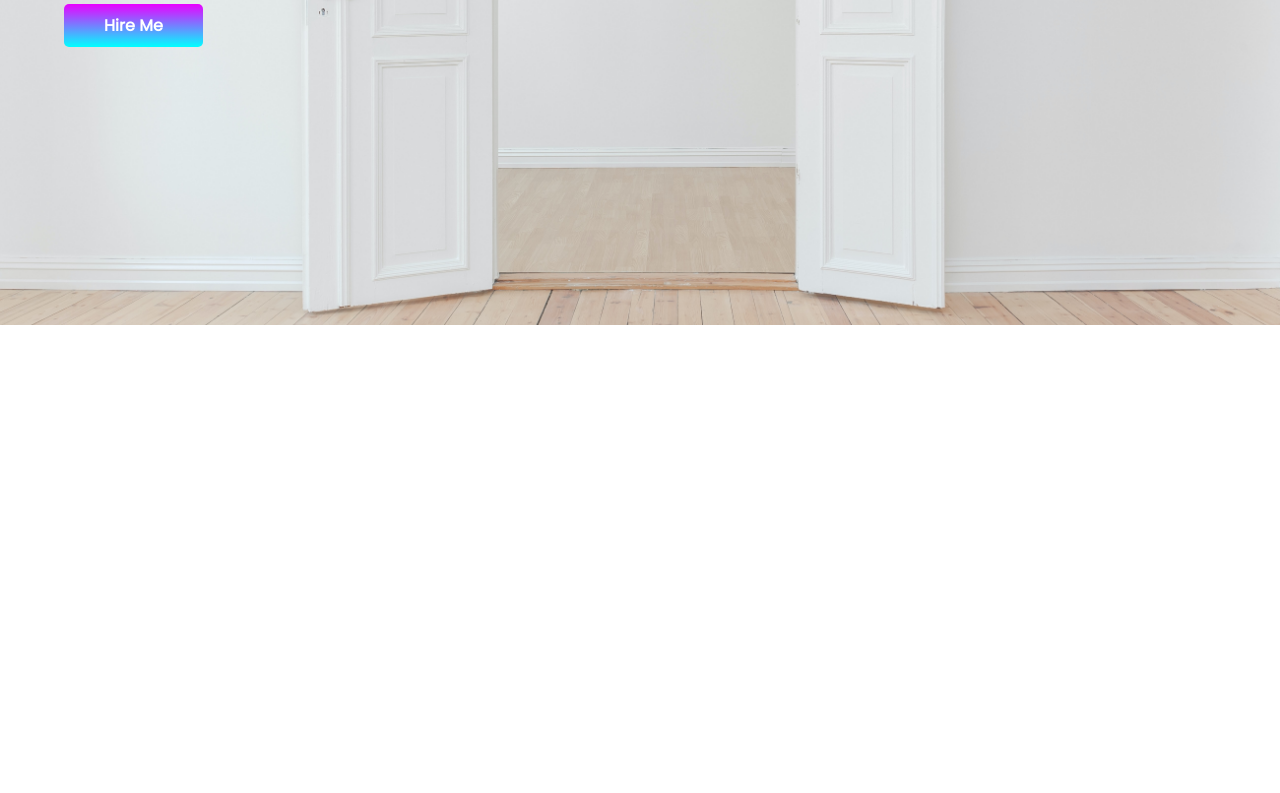
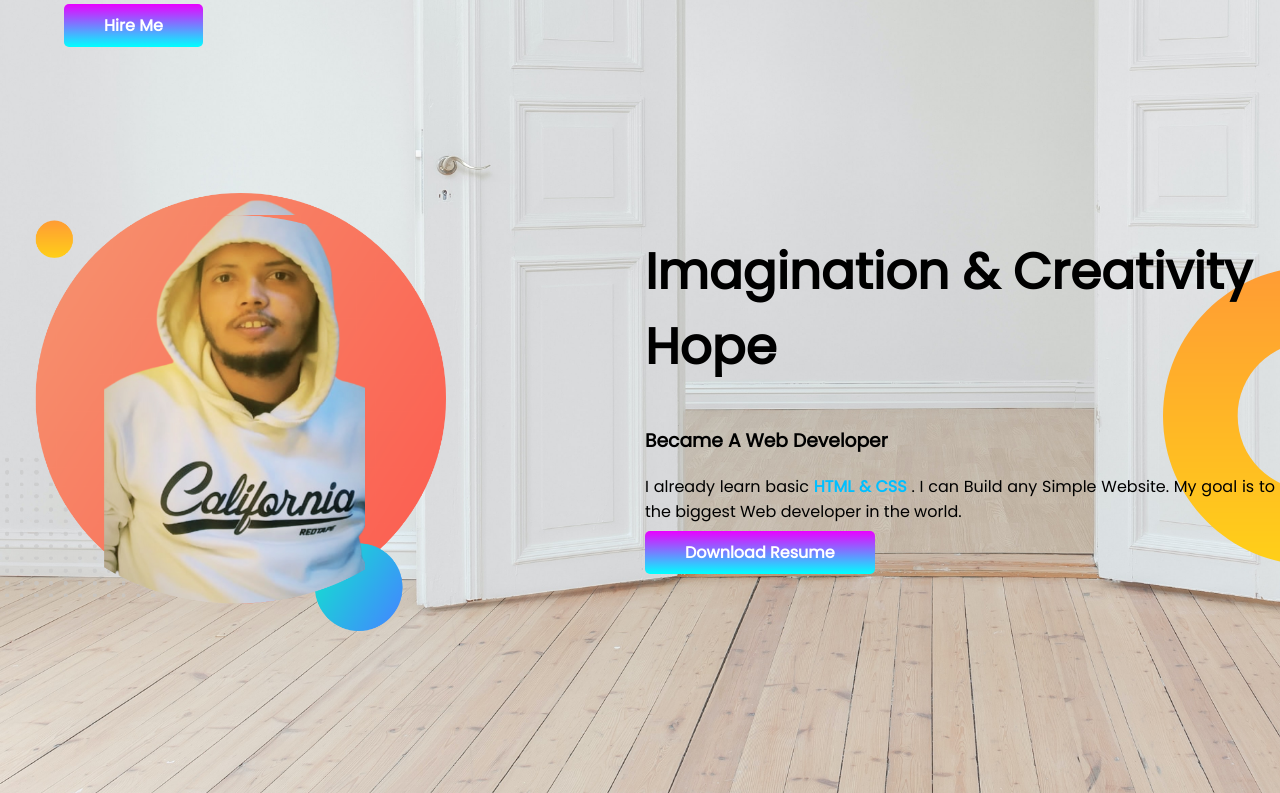
Before and after one commit to mehedianaf/developer-portfolio, a plain HTML site: page index.html in a window 1280 px wide. Shown: the part 475-1268 px from the top of the page. Before the commit the page ends 800 px from the top, so only its background shows below. Drawn offline with Linux system fonts and the light colour scheme.

Commit message:
dream added

```diff
--- a/index.html
+++ b/index.html
@@ -32,6 +32,19 @@
             <img src="images/my-bg2.png" alt="my image">
         </div>
     </section>
+    <section class="dream-big">
+        <div class="second-part">
+            <img src="images/my-bg.png" alt="second-image">
+        </div>
+        <div class="second-part">
+            <h1> Imagination & Creativity Hope</h1>
+            <h3> Became A Web Developer</h3>
+            <p>I already learn basic <span style="color: deepskyblue;"> <b>HTML & CSS</b> </span>. I can Build any
+                Simple Website. My goal is to the biggest Web developer
+                in the world.</p>
+            <a class="link-button" target="_blank" href="">Download Resume</a>
+        </div>
+    </section>
 
 
 </body>
--- a/style.css
+++ b/style.css
@@ -12,6 +12,7 @@ h1{
 }
 section{
     display: flex;
+    margin-bottom: 150px;
 }
 .half-width{
     width: 50%;
@@ -33,3 +34,15 @@ p{
     font-weight: 700;
 
 }
+.second-part{
+    width: 50%;
+    padding: 5px;
+}
+.second-part img{
+    width: 70%;
+}
+.dream-big{
+    background-image: url(images/dream-bg.png);
+    background-repeat: no-repeat;
+    background-position: right;
+}
```
